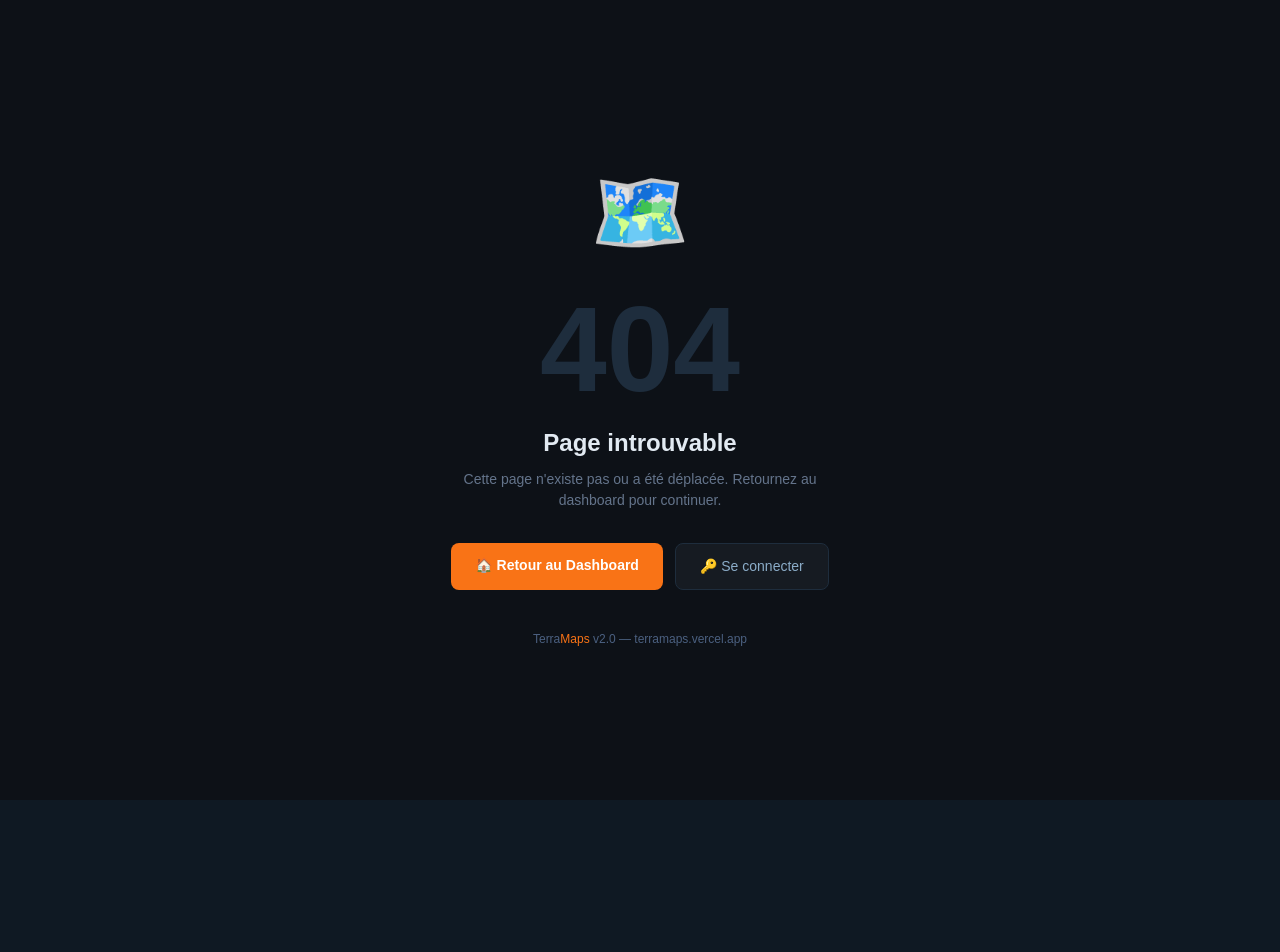
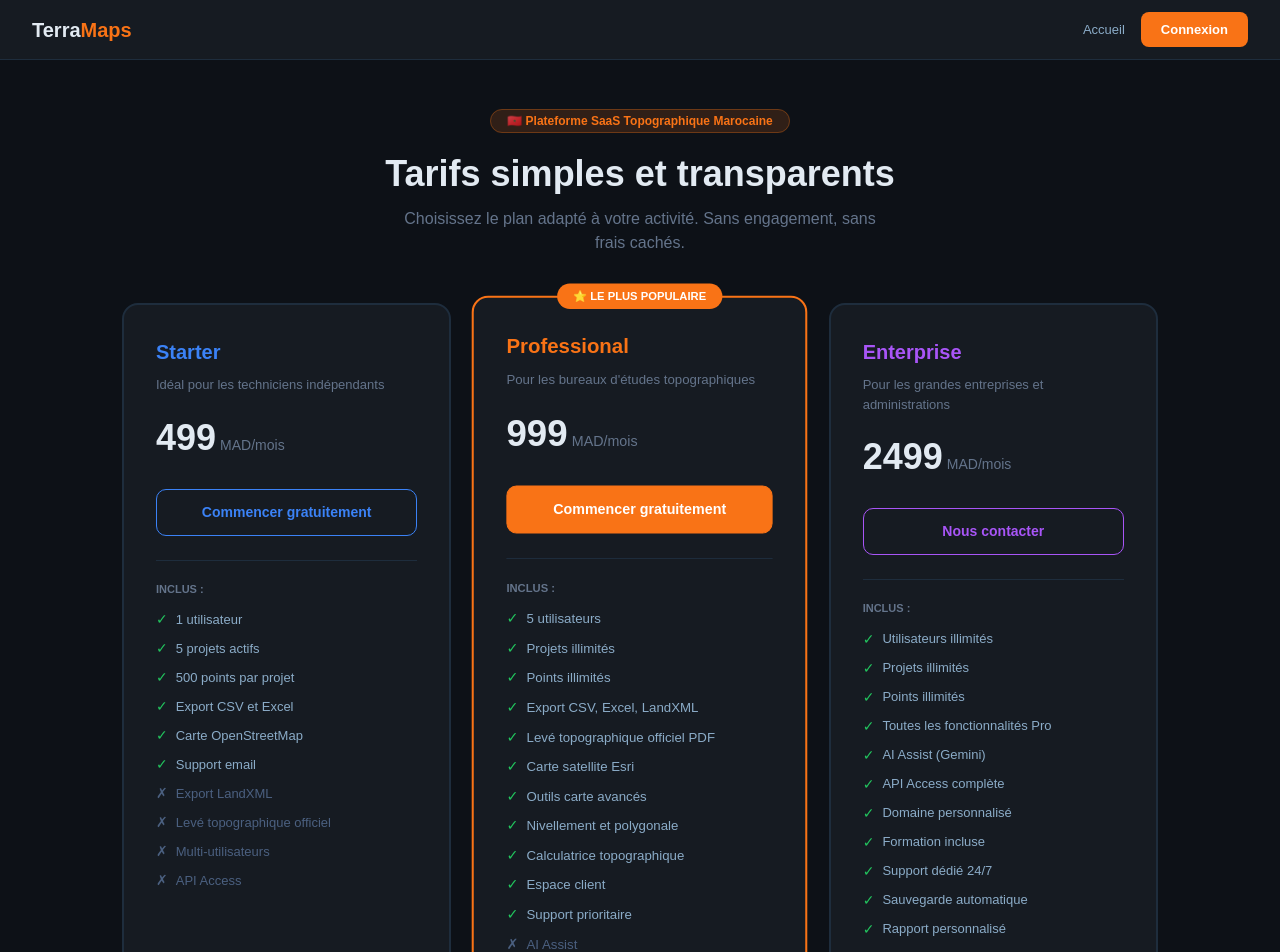
Before and after one commit to bdigi909-rgb/terramaps, a Next.js app: page /pricing in a window 1280 px wide. Before the commit this address had no page. Shown: the top 952 px of the page. Before the commit the page ends 800 px from the top, so only its background shows below. Built offline with nearby package versions, Linux system fonts and the light colour scheme.

Commit message:
add pricing page

```diff
--- /dev/null
+++ b/src/app/pricing/page.tsx
@@ -0,0 +1,199 @@
+import Link from "next/link";
+
+export default function PricingPage() {
+  const plans = [
+    {
+      name: "Starter",
+      price: "499",
+      currency: "MAD",
+      period: "/mois",
+      description: "Idéal pour les techniciens indépendants",
+      color: "#3B82F6",
+      features: [
+        "1 utilisateur",
+        "5 projets actifs",
+        "500 points par projet",
+        "Export CSV et Excel",
+        "Carte OpenStreetMap",
+        "Support email",
+      ],
+      notIncluded: [
+        "Export LandXML",
+        "Levé topographique officiel",
+        "Multi-utilisateurs",
+        "API Access",
+      ],
+    },
+    {
+      name: "Professional",
+      price: "999",
+      currency: "MAD",
+      period: "/mois",
+      description: "Pour les bureaux d'études topographiques",
+      color: "#F97316",
+      popular: true,
+      features: [
+        "5 utilisateurs",
+        "Projets illimités",
+        "Points illimités",
+        "Export CSV, Excel, LandXML",
+        "Levé topographique officiel PDF",
+        "Carte satellite Esri",
+        "Outils carte avancés",
+        "Nivellement et polygonale",
+        "Calculatrice topographique",
+        "Espace client",
+        "Support prioritaire",
+      ],
+      notIncluded: [
+        "AI Assist",
+        "API Access",
+      ],
+    },
+    {
+      name: "Enterprise",
+      price: "2499",
+      currency: "MAD",
+      period: "/mois",
+      description: "Pour les grandes entreprises et administrations",
+      color: "#A855F7",
+      features: [
+        "Utilisateurs illimités",
+        "Projets illimités",
+        "Points illimités",
+        "Toutes les fonctionnalités Pro",
+        "AI Assist (Gemini)",
+        "API Access complète",
+        "Domaine personnalisé",
+        "Formation incluse",
+        "Support dédié 24/7",
+        "Sauvegarde automatique",
+        "Rapport personnalisé",
+      ],
+      notIncluded: [],
+    },
+  ];
+
+  return (
+    <div style={{ minHeight: "100vh", background: "#0D1117", color: "#E2EAF2", fontFamily: "Arial" }}>
+      {/* Header */}
+      <div style={{ background: "#161B22", borderBottom: "1px solid #1E2D3D", padding: "0 32px", display: "flex", alignItems: "center", justifyContent: "space-between", height: 60 }}>
+        <div style={{ fontSize: 20, fontWeight: 700 }}>Terra<span style={{ color: "#F97316" }}>Maps</span></div>
+        <div style={{ display: "flex", gap: 16, alignItems: "center" }}>
+          <Link href="/" style={{ color: "#8BACC8", fontSize: 13, textDecoration: "none" }}>Accueil</Link>
+          <Link href="/login" style={{ background: "#F97316", color: "#fff", padding: "8px 20px", borderRadius: 8, textDecoration: "none", fontSize: 13, fontWeight: 600 }}>Connexion</Link>
+        </div>
+      </div>
+
+      <div style={{ padding: "48px 32px", maxWidth: 1100, margin: "0 auto" }}>
+        {/* Hero */}
+        <div style={{ textAlign: "center", marginBottom: 48 }}>
+          <span style={{ background: "rgba(249,115,22,0.15)", color: "#F97316", fontSize: 12, fontWeight: 700, padding: "4px 16px", borderRadius: 20, border: "1px solid rgba(249,115,22,0.3)" }}>
+            🇲🇦 Plateforme SaaS Topographique Marocaine
+          </span>
+          <h1 style={{ margin: "20px 0 12px", fontSize: 36, fontWeight: 700, lineHeight: 1.2 }}>
+            Tarifs simples et transparents
+          </h1>
+          <p style={{ color: "#64748B", fontSize: 16, maxWidth: 500, margin: "0 auto" }}>
+            Choisissez le plan adapté à votre activité. Sans engagement, sans frais cachés.
+          </p>
+        </div>
+
+        {/* Plans */}
+        <div style={{ display: "grid", gridTemplateColumns: "repeat(3, 1fr)", gap: 24, marginBottom: 48 }}>
+          {plans.map(plan => (
+            <div key={plan.name} style={{
+              background: "#161B22",
+              border: `2px solid ${plan.popular ? plan.color : "#1E2D3D"}`,
+              borderRadius: 16,
+              padding: 32,
+              position: "relative",
+              transform: plan.popular ? "scale(1.02)" : "scale(1)",
+            }}>
+              {plan.popular && (
+                <div style={{ position: "absolute", top: -14, left: "50%", transform: "translateX(-50%)", background: "#F97316", color: "#fff", fontSize: 11, fontWeight: 700, padding: "4px 16px", borderRadius: 20, whiteSpace: "nowrap" }}>
+                  ⭐ LE PLUS POPULAIRE
+                </div>
+              )}
+
+              <div style={{ marginBottom: 24 }}>
+                <h2 style={{ margin: "0 0 8px", fontSize: 20, fontWeight: 700, color: plan.color }}>{plan.name}</h2>
+                <p style={{ margin: "0 0 16px", fontSize: 13, color: "#64748B" }}>{plan.description}</p>
+                <div style={{ display: "flex", alignItems: "baseline", gap: 4 }}>
+                  <span style={{ fontSize: 36, fontWeight: 700, color: "#E2EAF2" }}>{plan.price}</span>
+                  <span style={{ fontSize: 14, color: "#64748B" }}>{plan.currency}{plan.period}</span>
+                </div>
+              </div>
+
+              <Link href="/login" style={{
+                display: "block", textAlign: "center",
+                background: plan.popular ? plan.color : "transparent",
+                border: `1px solid ${plan.color}`,
+                color: plan.popular ? "#fff" : plan.color,
+                padding: "12px", borderRadius: 10,
+                textDecoration: "none", fontSize: 14, fontWeight: 600,
+                marginBottom: 24,
+              }}>
+                {plan.name === "Enterprise" ? "Nous contacter" : "Commencer gratuitement"}
+              </Link>
+
+              <div style={{ borderTop: "1px solid #1E2D3D", paddingTop: 20 }}>
+                <div style={{ fontSize: 11, color: "#64748B", fontWeight: 700, textTransform: "uppercase", marginBottom: 12 }}>Inclus :</div>
+                {plan.features.map(f => (
+                  <div key={f} style={{ display: "flex", alignItems: "center", gap: 8, marginBottom: 8 }}>
+                    <span style={{ color: "#22C55E", fontSize: 14 }}>✓</span>
+                    <span style={{ fontSize: 13, color: "#8BACC8" }}>{f}</span>
+                  </div>
+                ))}
+                {plan.notIncluded.map(f => (
+                  <div key={f} style={{ display: "flex", alignItems: "center", gap: 8, marginBottom: 8 }}>
+                    <span style={{ color: "#4B6080", fontSize: 14 }}>✗</span>
+                    <span style={{ fontSize: 13, color: "#4B6080" }}>{f}</span>
+                  </div>
+                ))}
+              </div>
+            </div>
+          ))}
+        </div>
+
+        {/* FAQ */}
+        <div style={{ background: "#161B22", border: "1px solid #1E2D3D", borderRadius: 16, padding: 32, marginBottom: 32 }}>
+          <h2 style={{ margin: "0 0 24px", fontSize: 20, fontWeight: 700, textAlign: "center" }}>Questions fréquentes</h2>
+          <div style={{ display: "grid", gridTemplateColumns: "1fr 1fr", gap: 24 }}>
+            {[
+              { q: "Puis-je changer de plan ?", a: "Oui, vous pouvez upgrader ou downgrader à tout moment sans frais supplémentaires." },
+              { q: "Y a-t-il une période d'essai ?", a: "Oui, 14 jours d'essai gratuit pour tous les plans sans carte bancaire." },
+              { q: "Les données sont-elles sécurisées ?", a: "Oui, vos données sont hébergées sur des serveurs sécurisés avec chiffrement SSL." },
+              { q: "Comment contacter le support ?", a: "Par email à support@terramaps.ma ou via le chat intégré dans l'application." },
+            ].map(faq => (
+              <div key={faq.q} style={{ borderBottom: "1px solid #1E2D3D", paddingBottom: 16 }}>
+                <div style={{ fontSize: 14, fontWeight: 600, color: "#E2EAF2", marginBottom: 8 }}>❓ {faq.q}</div>
+                <div style={{ fontSize: 13, color: "#64748B", lineHeight: 1.6 }}>{faq.a}</div>
+              </div>
+            ))}
+          </div>
+        </div>
+
+        {/* CTA */}
+        <div style={{ background: "linear-gradient(135deg, #1a1f35, #161B22)", border: "1px solid #F97316", borderRadius: 16, padding: 40, textAlign: "center" }}>
+          <h2 style={{ margin: "0 0 12px", fontSize: 24, fontWeight: 700 }}>Prêt à commencer ? 🚀</h2>
+          <p style={{ color: "#64748B", marginBottom: 24 }}>Rejoignez les topographes marocains qui utilisent TerraMaps</p>
+          <div style={{ display: "flex", gap: 16, justifyContent: "center" }}>
+            <Link href="/login" style={{ background: "#F97316", color: "#fff", padding: "14px 32px", borderRadius: 10, textDecoration: "none", fontSize: 15, fontWeight: 700 }}>
+              Démarrer gratuitement →
+            </Link>
+            <a href="mailto:support@terramaps.ma" style={{ background: "transparent", border: "1px solid #1E2D3D", color: "#8BACC8", padding: "14px 32px", borderRadius: 10, textDecoration: "none", fontSize: 15 }}>
+              Nous contacter
+            </a>
+          </div>
+        </div>
+      </div>
+
+      {/* Footer */}
+      <div style={{ background: "#161B22", borderTop: "1px solid #1E2D3D", padding: "24px 32px", textAlign: "center" }}>
+        <div style={{ fontSize: 18, fontWeight: 700, marginBottom: 8 }}>Terra<span style={{ color: "#F97316" }}>Maps</span></div>
+        <div style={{ fontSize: 12, color: "#64748B" }}>© 2026 TerraMaps — Plateforme SaaS Topographique Marocaine — terramaps.vercel.app</div>
+      </div>
+    </div>
+  );
+}
```
